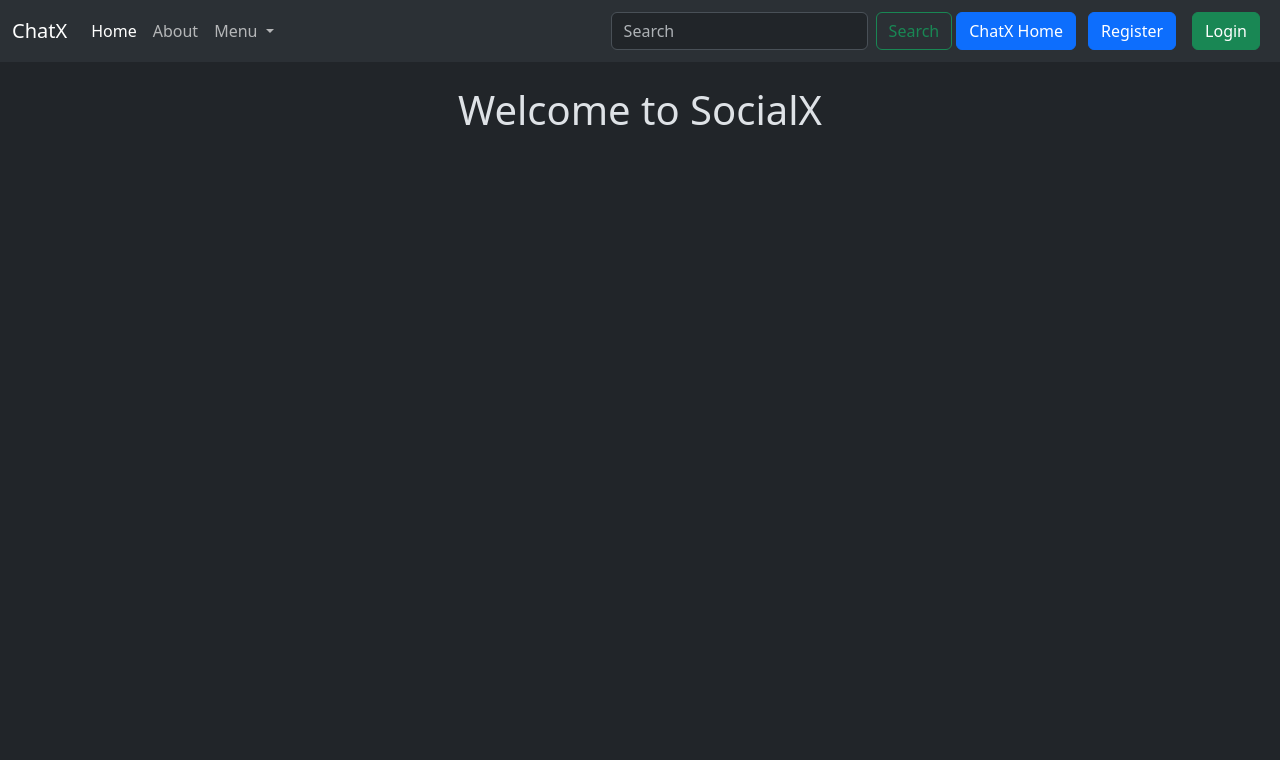
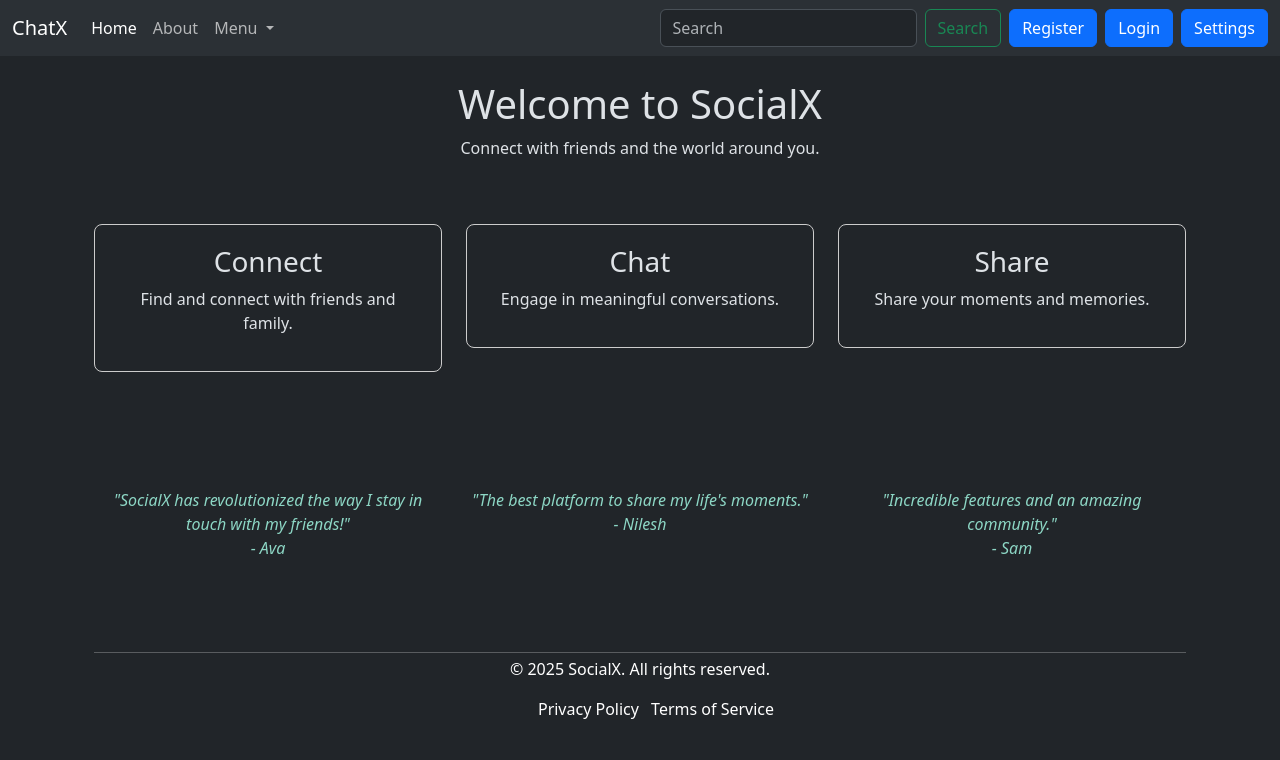
Before and after one commit to CodeByNilesh/SocialXWeb, a Django app: page / in a window 1280 px wide. Shown: the top 760 px of the page. Run offline with Django 5.2, Linux system fonts and the light colour scheme.

Commit message:
Updated homepage and navbar functions of socialx

```diff
--- a/socialx/socialx/urls.py
+++ b/socialx/socialx/urls.py
@@ -24,6 +24,7 @@ urlpatterns = [
     path('admin/', admin.site.urls),
     path('', views.home, name='home'),
     path('about/', views.about, name='about'),
+    path('settings/',views.settings, name='settings'),
     path('chatx/', include('chatx.urls')),
     path('accounts/', include('django.contrib.auth.urls'))
 ] + static(settings.MEDIA_URL, document_root=settings.MEDIA_ROOT)
--- a/socialx/socialx/views.py
+++ b/socialx/socialx/views.py
@@ -5,3 +5,6 @@ def home(request):
 
 def about(request):
     return render(request, 'website/about.html')
+
+def settings(request):
+    return render(request, 'website/settings.html')
--- a/socialx/templates/layout.html
+++ b/socialx/templates/layout.html
@@ -6,6 +6,8 @@
     <meta charset="UTF-8">
     <meta name="viewport" content="width=device-width, initial-scale=1.0">
     <link rel="stylesheet" href="https://cdn.jsdelivr.net/npm/bootstrap@5.3.3/dist/css/bootstrap.min.css" integrity="sha384-<correct-hash>" crossorigin="anonymous">
+    <script src="https://cdn.jsdelivr.net/npm/@popperjs/core@2.11.7/dist/umd/popper.min.js" integrity="sha384-<correct-hash>" crossorigin="anonymous"></script>
+    <script src="https://cdn.jsdelivr.net/npm/bootstrap@5.3.3/dist/js/bootstrap.min.js" integrity="sha384-<correct-hash>" crossorigin="anonymous"></script>
     <title>
         {% block title %}SocialX Web{% endblock %}
     </title>
@@ -13,7 +15,7 @@
 <body class="bg-dark">
     <nav class="navbar navbar-expand-lg bg-body-tertiary">
         <div class="container-fluid">
-          <a class="navbar-brand" href="#">ChatX</a>
+          <a class="navbar-brand" href="{% url 'chat_list' %}">ChatX</a>
           <button class="navbar-toggler" type="button" data-bs-toggle="collapse" data-bs-target="#navbarSupportedContent" aria-controls="navbarSupportedContent" aria-expanded="false" aria-label="Toggle navigation">
             <span class="navbar-toggler-icon"></span>
           </button>
@@ -30,10 +32,10 @@
                   Menu
                 </a>
                 <ul class="dropdown-menu">
-                  <li><a class="dropdown-item" href="#">Action</a></li>
-                  <li><a class="dropdown-item" href="#">Another action</a></li>
+                  <li><a class="dropdown-item" href="#">Privacy</a></li>
+                  <li><a class="dropdown-item" href="#">Notifications</a></li>
                   <li><hr class="dropdown-divider"></li>
-                  <li><a class="dropdown-item" href="#">Something else here</a></li>
+                  <li><a class="dropdown-item" href="#">Help & Support</a></li>
                 </ul>
               </li>
             </ul>
@@ -41,16 +43,16 @@
               <input class="form-control me-2" type="search" placeholder="Search" aria-label="Search">
               <button class="btn btn-outline-success" type="submit">Search</button>
             </form>
-            <a href="{% url 'chat_list' %}" class="btn btn-primary m-1">ChatX Home</a>
             {% if user.is_authenticated %}
-            <form action="{% url 'logout' %}" method="post">
+            <form action="{% url 'logout' %}" method="post" class="mx-2">
               {% csrf_token %}
               <button class="btn btn-danger" type="submit">Logout</button>
             </form>
             {% else %}
             <a href="{% url 'register' %}" class="btn btn-primary mx-2">Register</a>
-            <a href="{% url 'login' %}" class="btn btn-success mx-2">Login</a>
+            <a href="{% url 'login' %}" class="btn btn-primary me-2">Login</a>
             {% endif %}
+            <a href="{% url 'settings' %}" class="btn btn-primary">Settings</a>
           </div>
         </div>
       </nav>
--- a/socialx/templates/website/home.html
+++ b/socialx/templates/website/home.html
@@ -6,6 +6,71 @@ SocialX
 
 {% block content %}
 
-<h1 class="text-center mt-4">Welcome to SocialX</h1>
+<div class="text-center mt-4">
+<h1>Welcome to SocialX</h1>
+<p>Connect with friends and the world around you.</p>
+</div>
+
+<section class="features py-5">
+    <div class="container">
+        <div class="row">
+            <div class="col-md-4">
+                <div class="feature-box text-center" style="border: 1px solid #ccc; padding: 20px; border-radius: 8px; margin-bottom: 20px;">
+                    <i class="bi bi-people-fill" style="font-size: 2rem;"></i>
+                    <h3>Connect</h3>
+                    <p>Find and connect with friends and family.</p>
+                </div>
+            </div>
+            <div class="col-md-4">
+                <div class="feature-box text-center" style="border: 1px solid #ccc; padding: 20px; border-radius: 8px; margin-bottom: 20px;">
+                    <i class="bi bi-chat-dots-fill" style="font-size: 2rem;"></i>
+                    <h3>Chat</h3>
+                    <p>Engage in meaningful conversations.</p>
+                </div>
+            </div>
+            <div class="col-md-4">
+                <div class="feature-box text-center" style="border: 1px solid #ccc; padding: 20px; border-radius: 8px; margin-bottom: 20px;">
+                    <i class="bi bi-images" style="font-size: 2rem;"></i>
+                    <h3>Share</h3>
+                    <p>Share your moments and memories.</p>
+                </div>
+            </div>
+        </div>
+    </div>
+</section>
+
+<section class="testimonials py-5">
+    <div class="container">
+        <div class="row">
+            <div class="col-md-4">
+                <div class="testimonial text-center">
+                    <p style="font-style: italic; color: #8DD7C5;">"SocialX has revolutionized the way I stay in touch with my friends!"</br>- Ava</p>
+                </div>
+            </div>
+            <div class="col-md-4">
+                <div class="testimonial text-center">
+                    <p style="font-style: italic; color: #8DD7C5;">"The best platform to share my life's moments."</br>- Nilesh</p>
+                </div>
+            </div>
+            <div class="col-md-4">
+                <div class="testimonial text-center">
+                    <p style="font-style: italic; color: #8DD7C5;">"Incredible features and an amazing community."</br>- Sam</p>
+                </div>
+            </div>
+        </div>
+    </div>
+</section>
+
+<footer class="bg-dark text-white py-4">
+    <div class="container text-center">
+        <hr class="my-1">
+        <p>&copy; 2025 SocialX. All rights reserved.</p>
+        <ul class="list-inlines">
+            <li class="list-inline-item"><a href="#" class="text-white text-decoration-none">Privacy Policy</a></li>
+            <li class="list-inline-item"><a href="#" class="text-white text-decoration-none">Terms of Service</a></li>
+        </ul>
+    </div>
+</footer>
+
 
 {% endblock %}
```
Also changed, not shown: socialx/templates/website/settings.html (added, +11 -0 lines), socialx/db.sqlite3, socialx/media/photos/me.jpg (added), socialx/media/photos/sam.jpg (added), socialx/media/photos/thinkIt.jpg (added).
